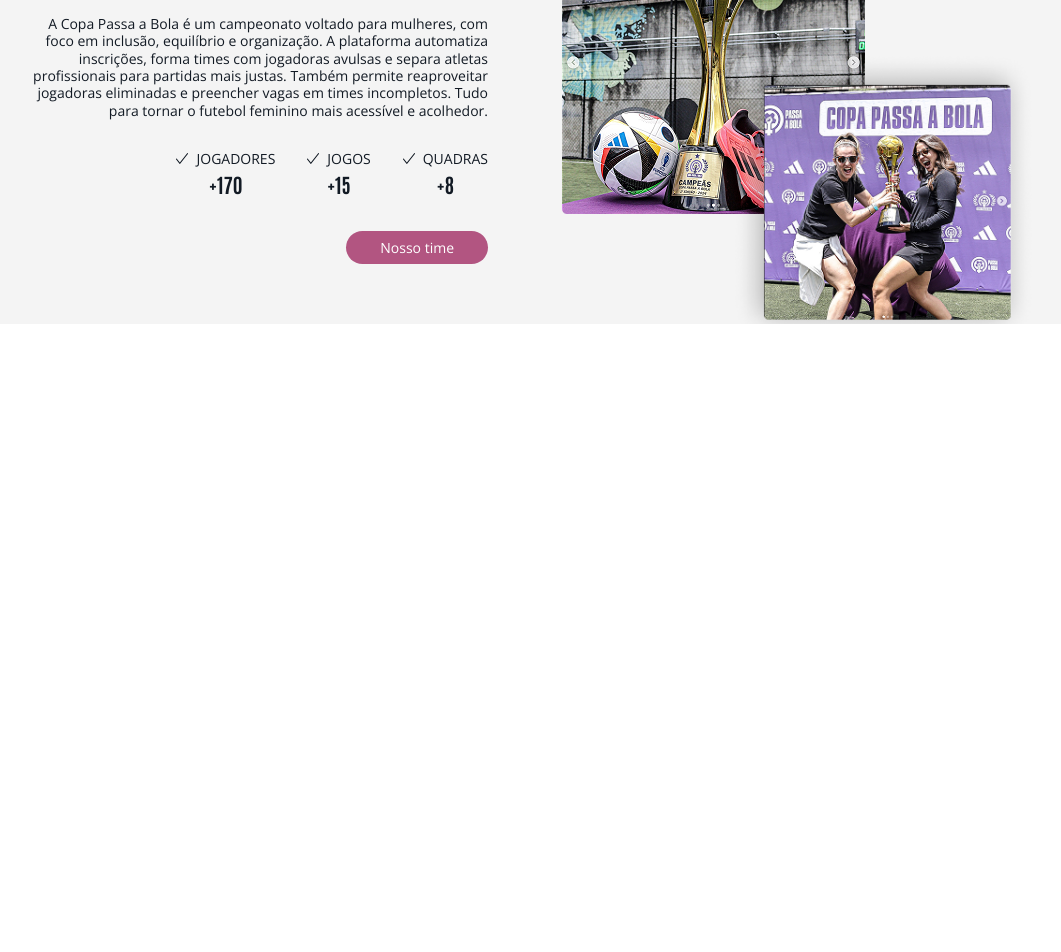
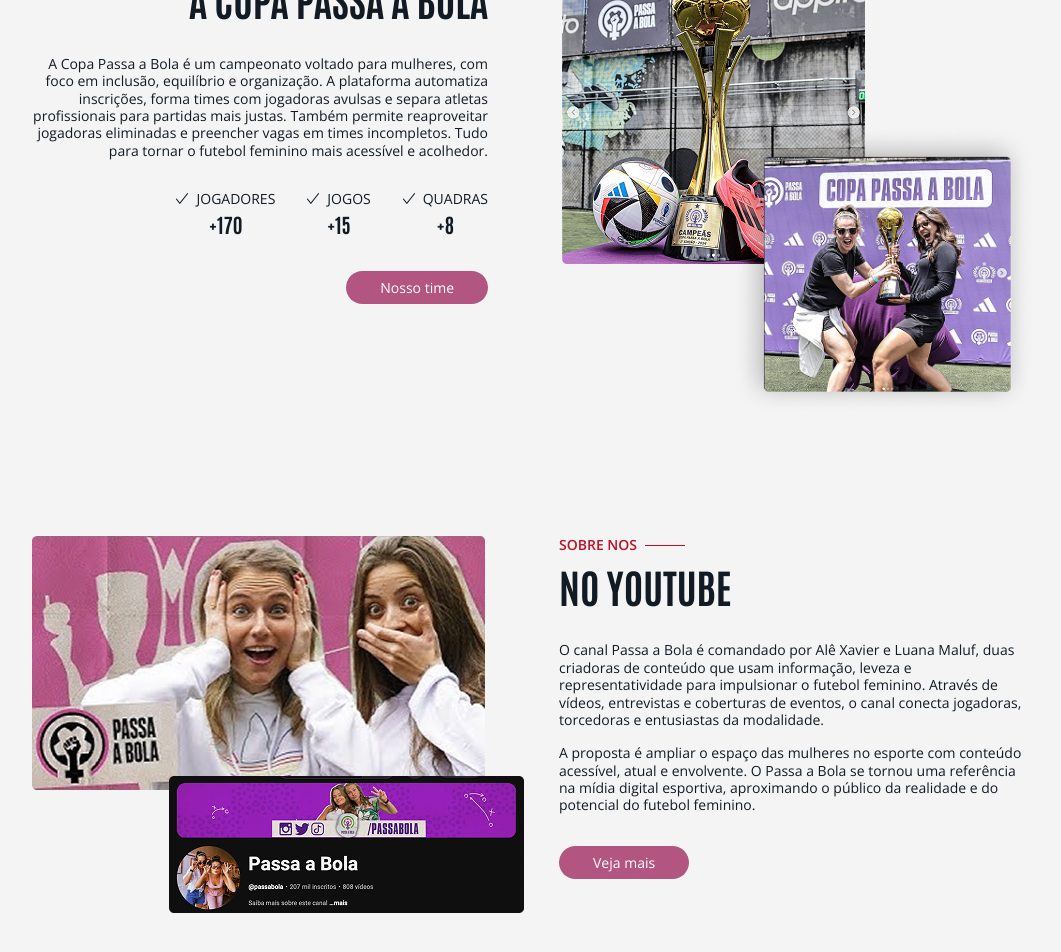
Before and after one commit to Augusto-Valerio/Passa-a-Bola, a React (Vite) app: page / in a window 1280 px wide. Shown: the part 950-1902 px from the top of the page, without its empty margins (108-1169 px from the left). Before the commit the page ends 1274 px from the top, so only its background shows below. Built offline with nearby package versions, Linux system fonts and the light colour scheme.

Commit message:
feat: add about section and adjust project section layout

```diff
--- a/src/components/hero.jsx
+++ b/src/components/hero.jsx
@@ -4,7 +4,7 @@
   return (
     <section
       id="hero"
-      className={`${bgClass} bg-no-repeat bg-cover h-screen relative`}
+      className={`${bgClass} bg-no-repeat bg-cover h-screen relative overflow-hidden`}
     >
       <div className="max-w-[1150px] mx-auto">
         <Header />
--- a/src/pages/Home/Home.jsx
+++ b/src/pages/Home/Home.jsx
@@ -1,7 +1,10 @@
 import Hero from "../../components/Hero";
+import Stats from "../../components/Stats";
+
 import Img1 from "../../assets/img1.png";
 import Img2 from "../../assets/img2.png";
-import Stats from "../../components/Stats";
+import Img3 from "../../assets/img3.png";
+import Img4 from "../../assets/img4.png";
 
 export default function Home() {
   return (
@@ -14,17 +17,20 @@
         bgClass="bg-hero-home"
       />
 
-      <section id="project" className="bg-off-white">
+      <section
+        id="project"
+        className="bg-off-white py-[70px] lg:py-[100px] overflow-hidden"
+      >
         <div
-          id="container"
-          className="max-w-[300px] mx-auto flex flex-col gap-2 py-[60px] lg:flex lg:flex-row lg:gap-[74px] lg:max-w-[1000px] overflow-hidden"
+          id="container-project"
+          className="max-w-[300px] mx-auto flex flex-col gap-2 lg:flex-row lg:gap-[74px] lg:max-w-[1000px] "
         >
           <div
             id="content-wrapper"
             className="flex flex-col items-center  max-w-[456px]"
           >
             {/* Label */}
-            <div className="flex items-center gap-2 lg:ml-auto">
+            <div className="flex items-center gap-2 ml-auto lg:ml-auto">
               <div className="w-[40px] h-px bg-purple lg:hidden"></div>
               <span className="text-purple section-label">O PROJETO</span>
               <div className="w-[40px] h-px bg-purple"></div>
@@ -34,7 +40,7 @@
             <h2 className="heading-section text-midnight mt-[8px] lg:ml-auto">
               A COPA PASSA A BOLA
             </h2>
-            <p className="body-text text-midnight text-center mt-[30px] lg:text-right">
+            <p className="body-text text-midnight font-semibold text-right mt-[30px] lg:font-light lg:text-right">
               A Copa Passa a Bola é um campeonato voltado para mulheres, com
               foco em inclusão, equilíbrio e organização. A plataforma
               automatiza inscrições, forma times com jogadoras avulsas e separa
@@ -47,19 +53,70 @@
             <Stats />
 
             {/* Botão */}
-            <button className="py-[8px] px-[34px] rounded-[20px] bg-pink text-white button-text w-fit mt-[32px] lg:ml-auto">
+            <button className="py-[8px] px-[34px] rounded-[20px] bg-pink text-white button-text w-fit my-[32px] lg:ml-auto">
               Nosso time
             </button>
           </div>
 
           {/* imagens */}
-          <div className="relative flex justify-center lg:block">
-            <img src={Img1} className="w-[200px] lg:w-[100%]" alt="" />
+          <div className="relative flex justify-center mt-[10px] lg:block">
+            <img src={Img1} className="w-[80%] lg:w-[100%]" alt="" />
             <img
               src={Img2}
-              className="absolute w-[220px]  bottom-[-40px] right-[-10px] lg:w-[100%] lg:bottom-[-80px] lg:right-[-170px]"
               alt=""
+              className="absolute w-[80%] bottom-[-40px] right-[-50px] lg:w-[100%] lg:bottom-[-80px] lg:right-[-170px]"
             />
+          </div>
+        </div>
+      </section>
+
+      <section id="about" className="bg-off-white py-[100px] overflow-hidden">
+        <div
+          id="about-container"
+          className="max-w-[300px] mx-auto flex flex-col gap-[74px] lg:flex-row lg:max-w-[1000px]"
+        >
+          {/* imagens */}
+          <div className="relative order-2 lg:order-1">
+            <img src={Img3} alt="" />
+            <img
+              src={Img4}
+              alt=""
+              className="absolute bottom-[-70px] left-[30px] lg:bottom-[-34px] lg:left-auto lg:right-[-40px]"
+            />
+          </div>
+
+          {/* textos e botão*/}
+          <div id="about-wrapper" className="order-1 lg:order-2">
+            <div className="flex items-center gap-2">
+              <div className="w-[40px] h-px bg-red lg:hidden"></div>
+              <span className="text-red section-label">SOBRE NOS</span>
+              <div className="w-[40px] h-px bg-red"></div>
+            </div>
+
+            <h2 className="heading-section text-midnight mt-[8px]">
+              NO YOUTUBE
+            </h2>
+
+            <div className="max-w-[474px] mt-[30px] flex flex-col gap-4 body-text text-midnight font-semibold lg:font-light">
+              <p>
+                O canal Passa a Bola é comandado por Alê Xavier e Luana Maluf,
+                duas criadoras de conteúdo que usam informação, leveza e
+                representatividade para impulsionar o futebol feminino. Através
+                de vídeos, entrevistas e coberturas de eventos, o canal conecta
+                jogadoras, torcedoras e entusiastas da modalidade.
+              </p>
+
+              <p>
+                A proposta é ampliar o espaço das mulheres no esporte com
+                conteúdo acessível, atual e envolvente. O Passa a Bola se tornou
+                uma referência na mídia digital esportiva, aproximando o público
+                da realidade e do potencial do futebol feminino.
+              </p>
+            </div>
+
+            <button className="py-[8px] px-[34px] rounded-[20px] bg-pink text-white button-text w-fit mt-[32px]">
+              Veja mais
+            </button>
           </div>
         </div>
       </section>
```
